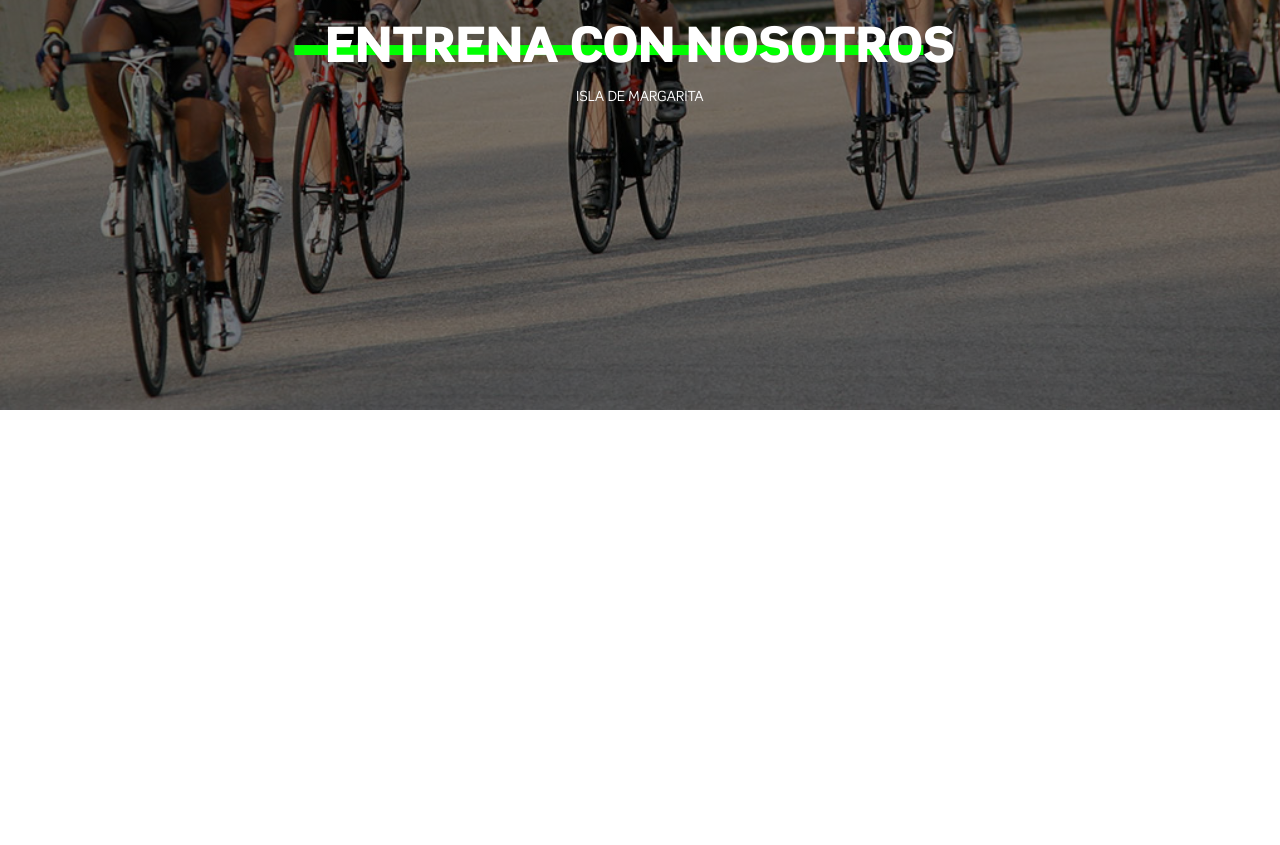
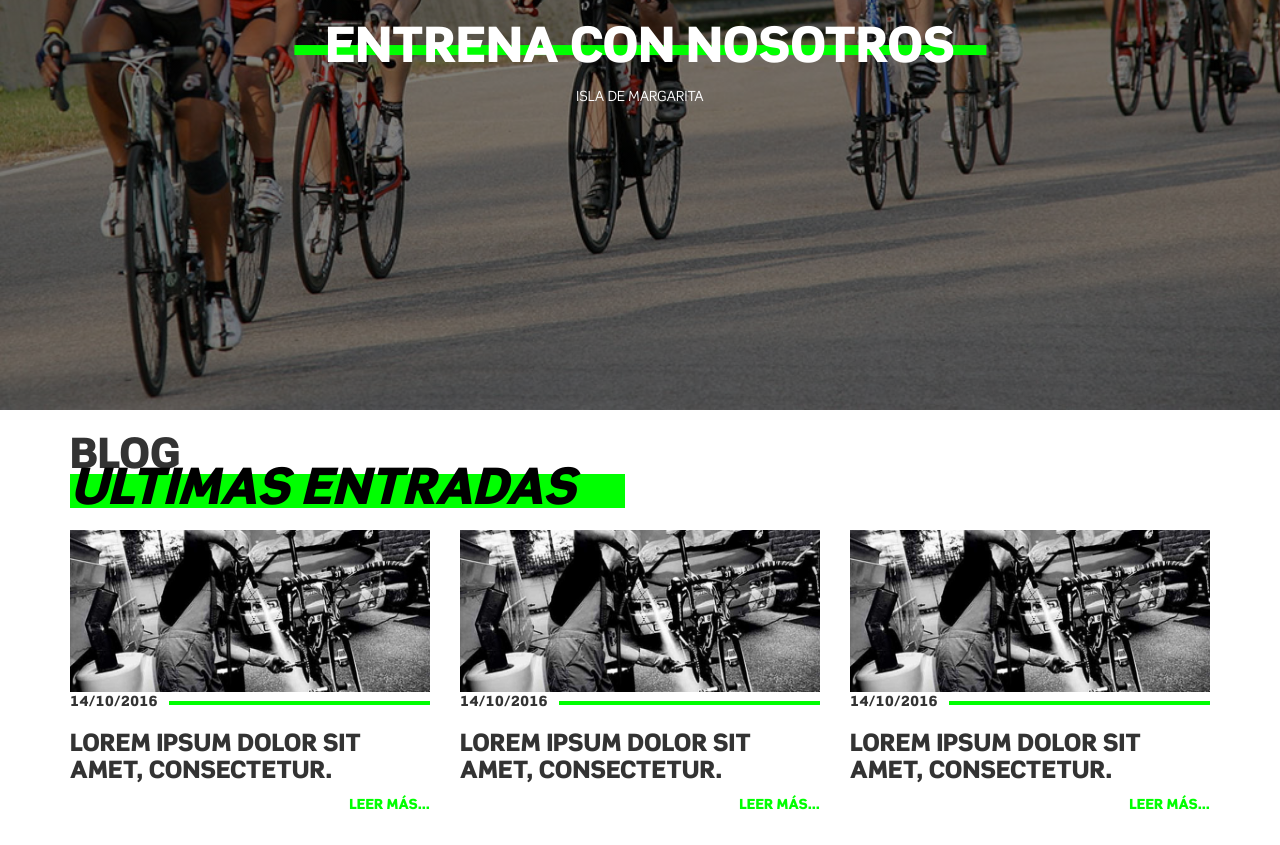
Before and after one commit to nedilio/onbike, a plain HTML site: page index.html in a window 1280 px wide. Shown: the part 2553-3398 px from the top of the page. Before the commit the page ends 2963 px from the top, so only its background shows below. Drawn offline with Linux system fonts and the light colour scheme; some icons are missing.

Commit message:
seccion blog

```diff
--- a/index.html
+++ b/index.html
@@ -216,6 +216,40 @@
 		<p>isla de margarita</p>
 	</div>
 </section>
+
+<section class="blog">
+	<div class="container">
+		<div class="title-cat text-uppercase">
+			<span>BLOG<br><span class="text-negro"><em>ULTIMAS ENTRADAS</em></span></span>
+		</div>
+		<div class="row">
+			<div class="col-sm-4">
+				<img src="images/BikeMechanic_bikewashing.jpg" alt="" class="img-responsive">
+				<div><span class="fecha">14/10/2016</span></div>
+				<div class="titulo-blog text-uppercase">
+					<h3>Lorem ipsum dolor sit amet, consectetur.</h3>
+				</div>
+				<div class="text-right"><a href="#">LEER MÁS...</a></div>
+			</div>
+			<div class="col-sm-4">
+				<img src="images/BikeMechanic_bikewashing.jpg" alt="" class="img-responsive">
+				<div><span class="fecha">14/10/2016</span></div>
+				<div class="titulo-blog text-uppercase">
+					<h3>Lorem ipsum dolor sit amet, consectetur.</h3>
+				</div>
+				<div class="text-right"><a href="#">LEER MÁS...</a></div>
+			</div>
+			<div class="col-sm-4">
+				<img src="images/BikeMechanic_bikewashing.jpg" alt="" class="img-responsive">
+				<div><span class="fecha">14/10/2016</span></div>
+				<div class="titulo-blog text-uppercase">
+					<h3>Lorem ipsum dolor sit amet, consectetur.</h3>
+				</div>
+				<div class="text-right"><a href="#">LEER MÁS...</a></div>
+			</div>
+		</div>
+	</div>
+</section>
 </div>
 	<script src="bower_components/jquery/dist/jquery.js"></script>
 	<script src="bower_components/bootstrap/dist/js/bootstrap.js"></script>
--- a/styles/styles.css
+++ b/styles/styles.css
@@ -285,7 +285,6 @@ a {
 	margin-top: -20px;
 	position: relative;
 }
-
 .entrena-title {
 	color: #fff;
 	font-family: 'SceneProBlack';
@@ -301,7 +300,7 @@ a {
 	font-family: 'SceneProRegular';
 }
 .entrena-title h1::before {
-    width: 100%;
+    width: 110%;
     height: 10px;
     background-color: #00ff01;
     display: inline-block;
@@ -312,3 +311,25 @@ a {
     z-index: -1;
 }
 /*FIN ENTRENA CON NOSOTROS*/
+
+/*BLOG*/
+.blog {
+	padding: 30px;
+}
+.fecha {
+	font-family: 'SceneProBlack';
+}
+.fecha::after {
+    height: 4px;
+    width: 67%;
+    background-color: #00ff01;
+    content: " ";
+    display: inline-block;
+    position: absolute;
+    margin-top: 9px;
+    right: 15px;
+}
+.titulo-blog {
+	font-family: 'SceneProBlack'
+}
+/*FIN BLOG*/
```
